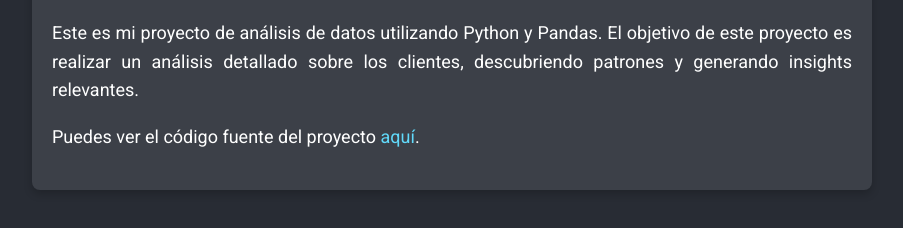
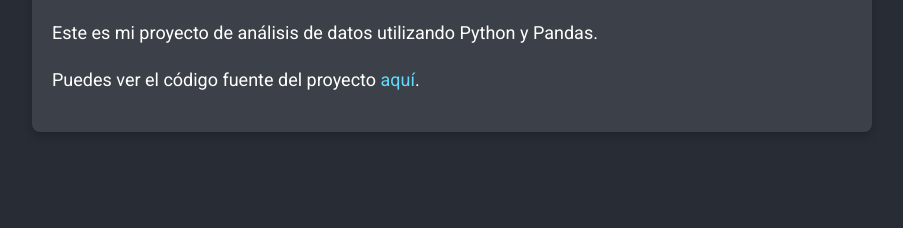
Before and after one commit to banbak/data-engineering-clientes, a plain HTML site: page index.html in a window 1280 px wide. Shown: the part 102-330 px from the top of the page, without its empty margins (188-1091 px from the left). Drawn offline with Linux system fonts and the light colour scheme.

Commit message:
Update index.html

```diff
--- a/index.html
+++ b/index.html
@@ -42,7 +42,7 @@
 <body>
     <div class="container">
         <h1>Análisis de Datos de Clientes</h1>
-        <p>Este es mi proyecto de análisis de datos utilizando Python y Pandas. El objetivo de este proyecto es realizar un análisis detallado sobre los clientes, descubriendo patrones y generando insights relevantes.</p>
+        <p>Este es mi proyecto de análisis de datos utilizando Python y Pandas.</p>
         <p>Puedes ver el código fuente del proyecto <a href="https://github.com/banbak/data-engineering-clientes">aquí</a>.</p>
     </div>
 </body>
```
